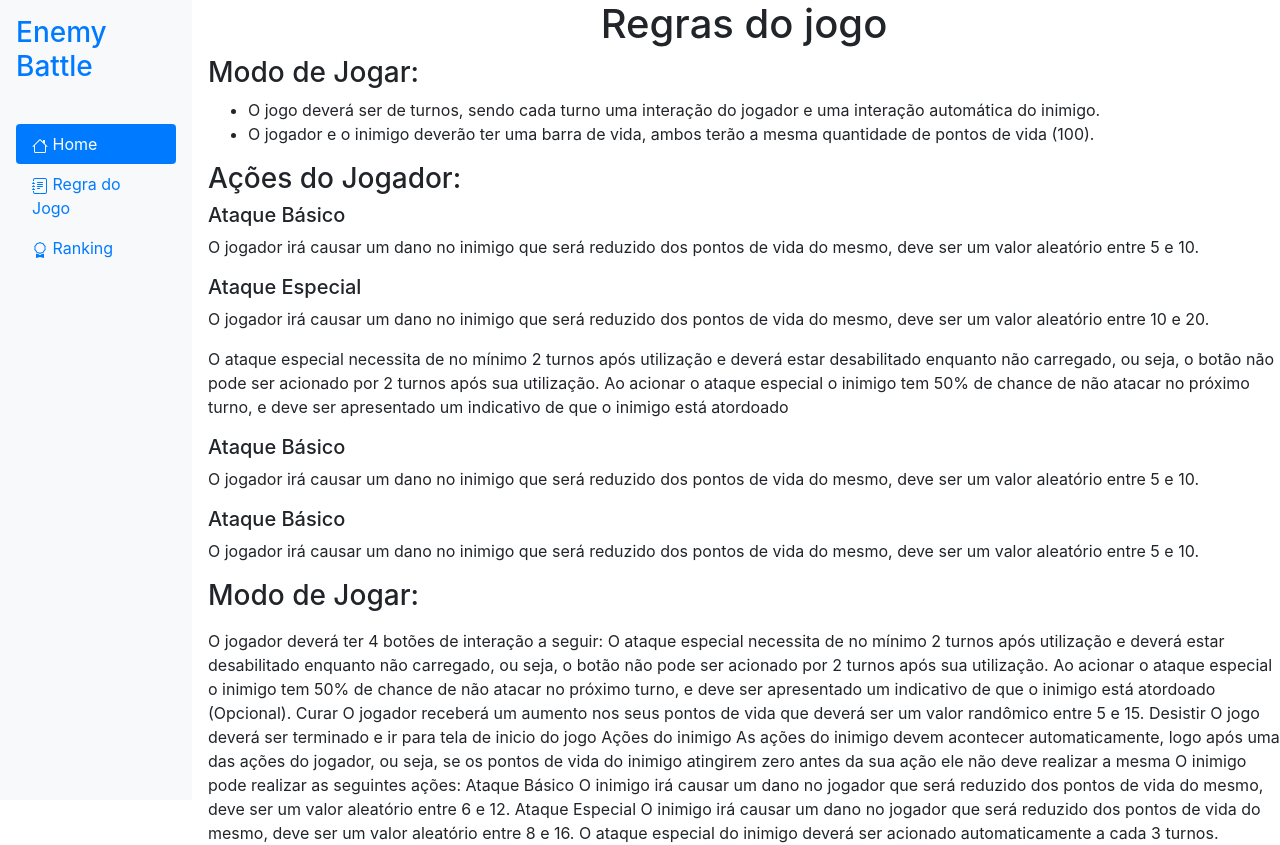
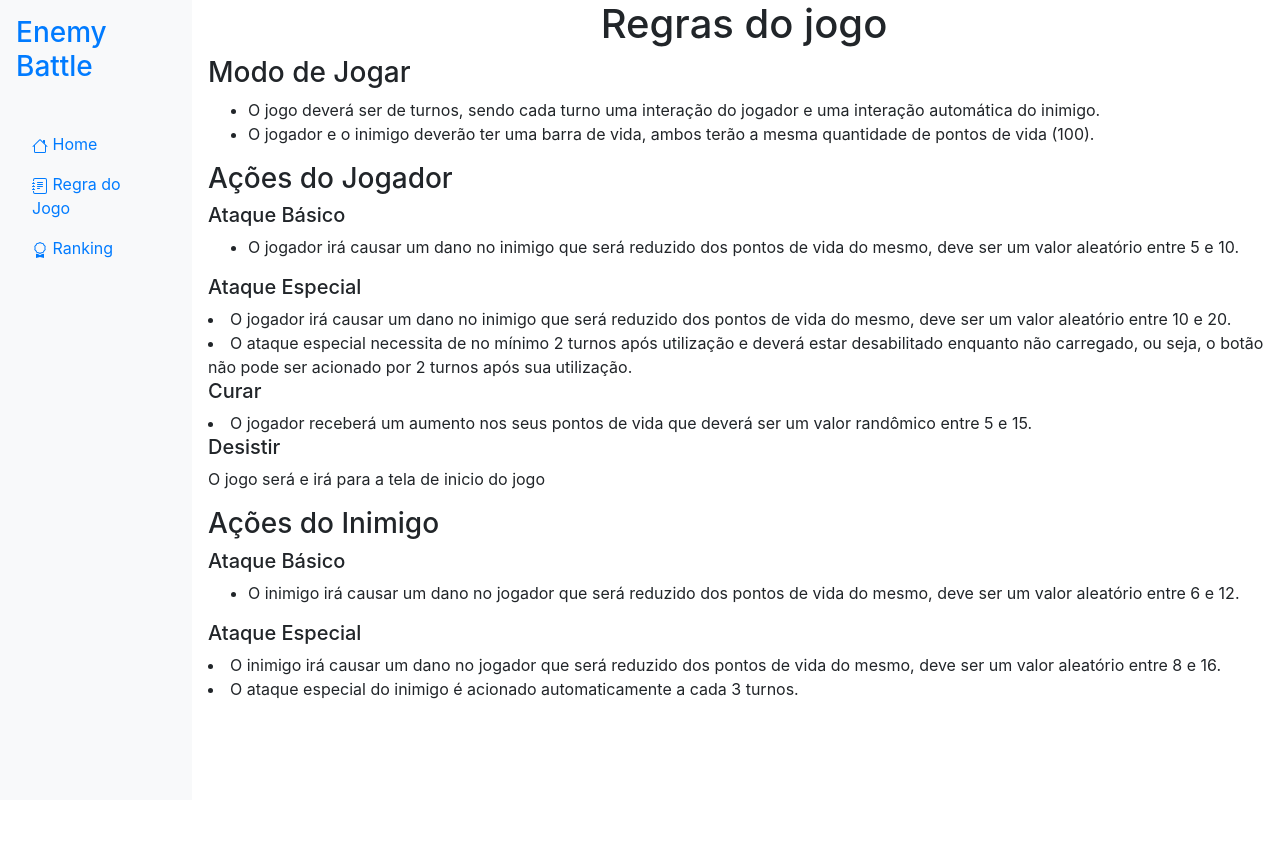
Before and after one commit to Queirozsnr/Enemy-Battle, an Angular app: page /rule in a window 1280 px wide. After the commit the page ends 800 px from the top, so only its background shows below. Built offline with nearby package versions, Linux system fonts and the light colour scheme; no server answers.

Commit message:
adicionando modal ao finalizar partida e criando restfull com json-server

```diff
--- a/package.json
+++ b/package.json
@@ -20,6 +20,7 @@
     "@angular/platform-browser-dynamic": "~13.1.0",
     "@angular/router": "~13.1.0",
     "@ng-bootstrap/ng-bootstrap": "^11.0.0",
+    "@types/axios": "^0.14.0",
     "bootstrap": "^4.6.0",
     "rxjs": "~7.4.0",
     "tslib": "^2.3.0",
--- a/src/app/app.component.html
+++ b/src/app/app.component.html
@@ -6,7 +6,7 @@
     <hr>
     <ul class="nav nav-pills flex-column mb-auto">
       <li class="nav-item">
-        <a routerLink="/" class="nav-link active" aria-current="page">
+        <a routerLink="/" class="nav-link link-dark" aria-current="page">
           <svg xmlns="http://www.w3.org/2000/svg" width="16" height="16" fill="currentColor" class="bi bi-house" viewBox="0 0 16 16">
             <path fill-rule="evenodd" d="M2 13.5V7h1v6.5a.5.5 0 0 0 .5.5h9a.5.5 0 0 0 .5-.5V7h1v6.5a1.5 1.5 0 0 1-1.5 1.5h-9A1.5 1.5 0 0 1 2 13.5zm11-11V6l-2-2V2.5a.5.5 0 0 1 .5-.5h1a.5.5 0 0 1 .5.5z"/>
             <path fill-rule="evenodd" d="M7.293 1.5a1 1 0 0 1 1.414 0l6.647 6.646a.5.5 0 0 1-.708.708L8 2.207 1.354 8.854a.5.5 0 1 1-.708-.708L7.293 1.5z"/>
--- a/src/app/components/battlefield/battlefield.component.html
+++ b/src/app/components/battlefield/battlefield.component.html
@@ -39,3 +39,34 @@
     </ul>
   </div>
 </div>
+
+<button class="btn btn-danger" (click)="triggerModal(modalData)">Open Modal</button>
+
+<ng-template #modalData let-modal>
+  <div class="modal-header">
+    <h4 class="modal-title" id="modal-basic-title">Fim de jogo</h4>
+    <button type="button" class="close" aria-label="Close" (click)="modal.dismiss('Cross click')">
+      <span aria-hidden="true">×</span>
+    </button>
+  </div>
+  <div class="md-form">
+    <label for="form1" class="">Nome</label>
+    <input mdbInput type="text" id="form1" class="form-control">
+    <br>
+  </div>
+  <div class="form-group">
+    <label for="dateOfBirth">Data da Partida</label>
+    <div class="input-group">
+      <input id="dateOfBirth" class="form-control" placeholder="yyyy-mm-dd" name="dp" ngbDatepicker #dp="ngbDatepicker">
+      <div class="input-group-append">
+        <button class="btn btn-outline-secondary calendar" (click)="dp.toggle()" type="button"><svg xmlns="http://www.w3.org/2000/svg" width="16" height="16" fill="currentColor" class="bi bi-calendar" viewBox="0 0 16 16">
+          <path d="M3.5 0a.5.5 0 0 1 .5.5V1h8V.5a.5.5 0 0 1 1 0V1h1a2 2 0 0 1 2 2v11a2 2 0 0 1-2 2H2a2 2 0 0 1-2-2V3a2 2 0 0 1 2-2h1V.5a.5.5 0 0 1 .5-.5zM1 4v10a1 1 0 0 0 1 1h12a1 1 0 0 0 1-1V4H1z"/>
+        </svg></button>
+      </div>
+    </div>
+  </div>
+  <div class="modal-footer">
+    <button type="button" class="btn btn-danger" (click)="modal.close('Save click')">Reiniciar Partida</button>
+    <button type="button" class="btn btn-danger" (click)="modal.close('Save click')">Salvar</button>
+  </div>
+</ng-template>
--- a/src/app/components/battlefield/battlefield.component.ts
+++ b/src/app/components/battlefield/battlefield.component.ts
@@ -1,7 +1,8 @@
 import { PercentPipe } from '@angular/common';
-import { Component, OnInit } from '@angular/core';
+import { Component, ElementRef, OnInit, ViewChild } from '@angular/core';
 import { Player } from 'src/app/models/player';
 import {Log} from '../../models/actionLog';
+import {ModalDismissReasons, NgbModal} from '@ng-bootstrap/ng-bootstrap';
 
 @Component({
   selector: 'app-battlefield',
@@ -11,7 +12,34 @@ import {Log} from '../../models/actionLog';
 
 export class BattlefieldComponent implements OnInit {
 
+  @ViewChild('modalData') modalData?:ElementRef;
+
+  closeModal?: string;
+
+  constructor(private modalService: NgbModal) {}
+
+  triggerModal(content:any) {
+    this.modalService.open(content, {ariaLabelledBy: 'modal-basic-title'}).result.then((res) => {
+      this.closeModal = `Closed with: ${res}`;
+    }, (res) => {
+      this.closeModal = `Dismissed ${this.getDismissReason(res)}`;
+    });
+  }
+
+  private getDismissReason(reason: any): string {
+    if (reason === ModalDismissReasons.ESC) {
+      return 'by pressing ESC';
+    } else if (reason === ModalDismissReasons.BACKDROP_CLICK) {
+      return 'by clicking on a backdrop';
+    } else {
+      return  `with: ${reason}`;
+    }
+  }
+
   ngOnInit(): void {
+    if(this.enemy.name == 'sim'){
+      this.triggerModal(this.modalData)
+    }
   }
 
   listLog: Log[] = [
@@ -104,7 +132,7 @@ export class BattlefieldComponent implements OnInit {
     }
 
     if(type == 'player'){
-      setTimeout( () => this.attack(this.enemy), 700 );
+      setTimeout( () => this.attack(this.enemy), 900 );
     }
   }
 
@@ -163,14 +191,13 @@ export class BattlefieldComponent implements OnInit {
     this.listLog.push(log);
   }
 
-  verifyRound(type:string):boolean{
+  verifyRound(type:string):boolean{ //Verifica os turnos de jogada
     this.player1.round = (this.player1.turn + this.enemy.turn) + 1;
 
     if(type == 'monster'){
       if(this.enemy.turn < this.player1.turn){
         return true;
       }
-      alert("Vez do Jogador");
       return false;
     }else{
       if(this.enemy.turn >= this.player1.turn){
@@ -185,10 +212,14 @@ export class BattlefieldComponent implements OnInit {
     if(this.player1.life <= 0){
       alert('O inimigo Venceu');
       this.resetBattle();
+      this.enemy.name = 'sim'
+      this.ngOnInit()
       return true;
 
     }else if(this.enemy.life <= 0){
       alert('Você venceu!!');
+      this.enemy.name = 'sim'
+      this.ngOnInit()
       this.resetBattle();
       return true;
     }
@@ -205,10 +236,14 @@ export class BattlefieldComponent implements OnInit {
     this.player1.life = 100;
     this.player1.percentageType = 'success';
     this.player1.turn = 0;
+    this.player1.useSpecial = 2;
 
     this.enemy.life = 100;
     this.enemy.percentageType = 'success';
     this.enemy.turn = 0;
+    this.enemy.useSpecial = 3;
+
+    this.listLog = []
   }
 
 }
--- a/src/app/pages/rule/rule.component.html
+++ b/src/app/pages/rule/rule.component.html
@@ -1,51 +1,40 @@
 <div class="main-rule">
   <h1 class="h1">Regras do jogo</h1>
 
-  <h3 class="h3">Modo de Jogar: </h3>
+  <h3 class="h3">Modo de Jogar</h3>
   <ul class="game-mode">
     <li>O jogo deverá ser de turnos, sendo cada turno uma interação do jogador e uma interação automática do inimigo.</li>
     <li>O jogador e o inimigo deverão ter uma barra de vida, ambos terão a mesma quantidade de pontos de vida (100).</li>
   </ul>
 
-  <h3 class="h3">Ações do Jogador:</h3>
+  <h3 class="h3">Ações do Jogador</h3>
   <div class="actions-player">
     <h5>Ataque Básico</h5>
-    <p>O jogador irá causar um dano no inimigo que será reduzido dos pontos de vida do mesmo, deve ser um valor aleatório entre 5 e 10.</p>
+    <ul>
+      <li>O jogador irá causar um dano no inimigo que será reduzido dos pontos de vida do mesmo, deve ser um valor aleatório entre 5 e 10.</li>
+    </ul>
 
     <h5>Ataque Especial</h5>
-    <p>O jogador irá causar um dano no inimigo que será reduzido dos pontos de vida do mesmo, deve ser um valor aleatório entre 10 e 20.</p>
-    <p>O ataque especial necessita de no mínimo 2 turnos após utilização e deverá estar desabilitado enquanto não carregado, ou seja, o botão não pode ser acionado por 2 turnos após sua utilização.
-      Ao acionar o ataque especial o inimigo tem 50% de chance de não atacar no próximo turno, e deve ser apresentado um indicativo de que o inimigo está atordoado</p>
+    <li>O jogador irá causar um dano no inimigo que será reduzido dos pontos de vida do mesmo, deve ser um valor aleatório entre 10 e 20.</li>
+    <li>O ataque especial necessita de no mínimo 2 turnos após utilização e deverá estar desabilitado enquanto não carregado,
+      ou seja, o botão não pode ser acionado por 2 turnos após sua utilização.</li>
 
-    <h5>Ataque Básico</h5>
-    <p>O jogador irá causar um dano no inimigo que será reduzido dos pontos de vida do mesmo, deve ser um valor aleatório entre 5 e 10.</p>
+    <h5>Curar</h5>
+    <li>O jogador receberá um aumento nos seus pontos de vida que deverá ser um valor randômico entre 5 e 15.</li>
 
-    <h5>Ataque Básico</h5>
-    <p>O jogador irá causar um dano no inimigo que será reduzido dos pontos de vida do mesmo, deve ser um valor aleatório entre 5 e 10.</p>
-
+    <h5>Desistir</h5>
+    <p>O jogo será e irá para a tela de inicio do jogo</p>
   </div>
 
-  <h3 class="h3">Modo de Jogar: </h3>
-  <ul class="game-mode">
+  <h3 class="h3">Ações do Inimigo</h3>
+  <div class="actions-enemy">
+    <h5>Ataque Básico</h5>
+    <ul>
+      <li>O inimigo irá causar um dano no jogador que será reduzido dos pontos de vida do mesmo, deve ser um valor aleatório entre 6 e 12.</li>
+    </ul>
 
-  </ul>
-  <p>
-    O jogador deverá ter 4 botões de interação a seguir:
-
-
-
-    O ataque especial necessita de no mínimo 2 turnos após utilização e deverá estar desabilitado enquanto não carregado, ou seja, o botão não pode ser acionado por 2 turnos após sua utilização.
-    Ao acionar o ataque especial o inimigo tem 50% de chance de não atacar no próximo turno, e deve ser apresentado um indicativo de que o inimigo está atordoado (Opcional).
-    Curar
-    O jogador receberá um aumento nos seus pontos de vida que deverá ser um valor randômico entre 5 e 15.
-    Desistir
-    O jogo deverá ser terminado e ir para tela de inicio do jogo
-    Ações do inimigo
-    As ações do inimigo devem acontecer automaticamente, logo após uma das ações do jogador, ou seja, se os pontos de vida do inimigo atingirem zero antes da sua ação ele não deve realizar a mesma
-    O inimigo pode realizar as seguintes ações:
-    Ataque Básico
-    O inimigo irá causar um dano no jogador que será reduzido dos pontos de vida do mesmo, deve ser um valor aleatório entre 6 e 12.
-    Ataque Especial
-    O inimigo irá causar um dano no jogador que será reduzido dos pontos de vida do mesmo, deve ser um valor aleatório entre 8 e 16.
-    O ataque especial do inimigo deverá ser acionado automaticamente a cada 3 turnos.</p>
+    <h5>Ataque Especial</h5>
+    <li>O inimigo irá causar um dano no jogador que será reduzido dos pontos de vida do mesmo, deve ser um valor aleatório entre 8 e 16.</li>
+    <li>O ataque especial do inimigo é acionado automaticamente a cada 3 turnos.</li>
+  </div>
 </div>
--- a/src/app/pages/rule/rule.component.ts
+++ b/src/app/pages/rule/rule.component.ts
@@ -1,4 +1,5 @@
 import { Component, OnInit } from '@angular/core';
+import {ApiService} from '../../services/api.service';
 
 @Component({
   selector: 'app-rule',
@@ -7,9 +8,10 @@ import { Component, OnInit } from '@angular/core';
 })
 export class RuleComponent implements OnInit {
 
-  constructor() { }
+  constructor(private apiService:ApiService) {}
 
   ngOnInit(): void {
+    this.apiService.getScore()
   }
 
 }
--- /dev/null
+++ b/src/app/services/api.service.ts
@@ -0,0 +1,23 @@
+import { Injectable } from '@angular/core';
+
+import axios from 'axios'
+
+@Injectable({
+  providedIn: 'root'
+})
+export class ApiService {
+
+  api = axios.create({
+    baseURL: "http://localhost:3000",
+  });
+
+  constructor() {}
+
+  getScore(){
+    this.api.get("scores/")
+      .then((response:any) => console.log(response.data))
+      .catch((err:any) => {
+        console.error("ops! ocorreu um erro" + err);
+    });
+  }
+}
```
Also changed, not shown: 2 other files (tests, documents, lock files or other folders).
